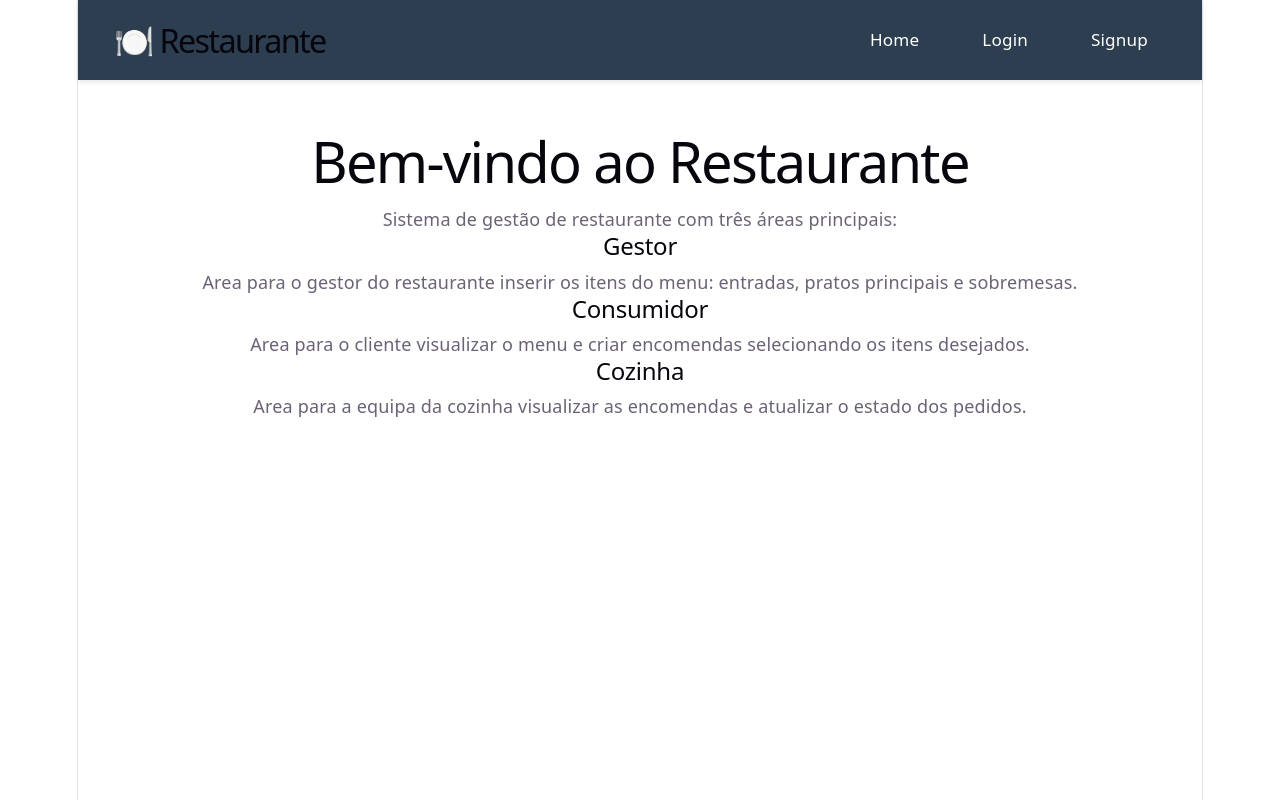
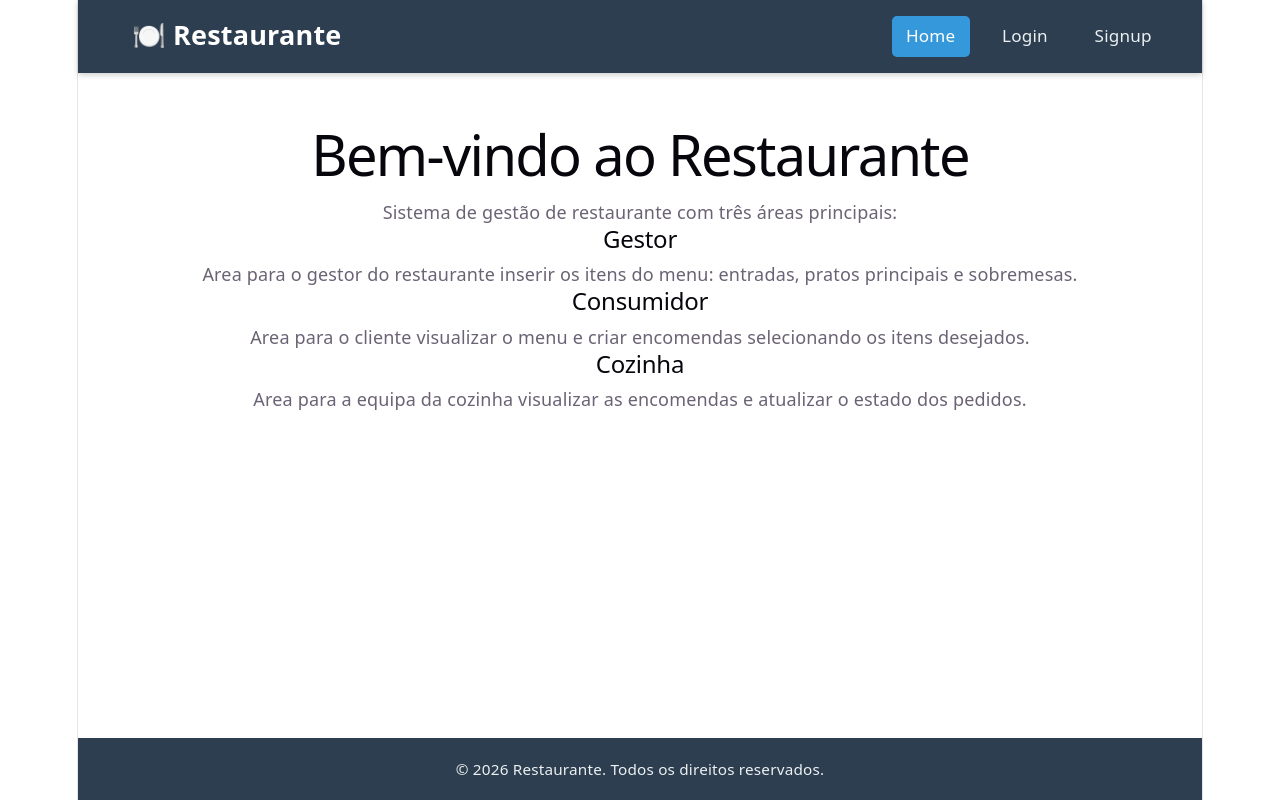
Before and after one commit to JoaoGomes8/ReactTarefaFinal, a React (Vite) app: page / in a window 1280 px wide. Built offline with nearby package versions, Linux system fonts and the light colour scheme.

Commit message:
Adicionar Layout Master com navegação por role

```diff
--- a/src/App.jsx
+++ b/src/App.jsx
@@ -6,14 +6,14 @@ import Login from './pages/Login'
 import Gestor from './pages/Gestor'
 import Consumidor from './pages/Consumidor'
 import Cozinha from './pages/Cozinha'
-import RootLayout from './components/RootLayout'
+import LayoutMaster from './components/LayoutMaster'
 import { AuthProvider } from './contexts/AuthContext'
 import ProtectedRoute from './protectedRoutes/ProtectedRoute'
 
 const router = createBrowserRouter([
   {
     path: "/",
-    element: <RootLayout />,
+    element: <LayoutMaster />,
     children: [
       { index: true, element: <HomePage /> },
       { path: "signup", element: <Signup /> },
--- /dev/null
+++ b/src/components/LayoutMaster.css
@@ -0,0 +1,104 @@
+.layout-wrapper {
+  display: flex;
+  flex-direction: column;
+  min-height: 100vh;
+}
+
+.layout-header {
+  background-color: #2c3e50;
+  color: white;
+  padding: 0.9rem 2rem;
+  display: flex;
+  justify-content: space-between;
+  align-items: center;
+  flex-wrap: wrap;
+  gap: 1rem;
+  box-shadow: 0 2px 6px rgba(0, 0, 0, 0.2);
+}
+
+.header-brand a {
+  color: white;
+  text-decoration: none;
+  font-size: 1.5rem;
+  font-weight: 700;
+}
+
+.header-nav {
+  display: flex;
+  align-items: center;
+  gap: 1rem;
+  flex-wrap: wrap;
+}
+
+.header-nav a {
+  color: #ecf0f1;
+  text-decoration: none;
+  padding: 0.4rem 0.8rem;
+  border-radius: 5px;
+  font-size: 0.95rem;
+  transition: background 0.2s;
+}
+
+.header-nav a:hover,
+.header-nav a.active {
+  background-color: #3498db;
+  color: white;
+}
+
+.header-user {
+  display: flex;
+  align-items: center;
+  gap: 0.75rem;
+}
+
+.header-user span {
+  color: #ecf0f1;
+  font-size: 0.9rem;
+}
+
+.header-user button {
+  background-color: #e74c3c;
+  color: white;
+  border: none;
+  border-radius: 5px;
+  padding: 0.4rem 0.8rem;
+  cursor: pointer;
+  font-size: 0.9rem;
+  transition: background 0.2s;
+}
+
+.header-user button:hover {
+  background-color: #c0392b;
+}
+
+/* ── Main ── */
+.layout-main {
+  flex: 1;
+  padding: 2rem;
+  max-width: 1200px;
+  width: 100%;
+  margin: 0 auto;
+  box-sizing: border-box;
+}
+
+/* ── Footer ── */
+.layout-footer {
+  background-color: #2c3e50;
+  color: #ecf0f1;
+  text-align: center;
+  padding: 1rem;
+  font-size: 0.85rem;
+}
+
+@media (max-width: 768px) {
+  .layout-header {
+    flex-direction: column;
+    align-items: flex-start;
+  }
+
+  .header-nav {
+    flex-direction: column;
+    align-items: flex-start;
+    gap: 0.5rem;
+  }
+}
--- /dev/null
+++ b/src/components/LayoutMaster.jsx
@@ -0,0 +1,60 @@
+import { Outlet, Link, NavLink } from "react-router-dom";
+import { useContext } from "react";
+import { AuthContext } from "../contexts/AuthContext";
+import "./LayoutMaster.css";
+
+export default function LayoutMaster() {
+  const { user, logout } = useContext(AuthContext);
+
+  return (
+    <div className="layout-wrapper">
+      <header className="layout-header">
+        <div className="header-brand">
+          <Link to="/">🍽️ Restaurante</Link>
+        </div>
+
+        <nav className="header-nav">
+          <NavLink to="/" end>
+            Home
+          </NavLink>
+
+          {!user && (
+            <>
+              <NavLink to="/login">Login</NavLink>
+              <NavLink to="/signup">Signup</NavLink>
+            </>
+          )}
+
+          {user?.type === "gestor" && (
+            <NavLink to="/gestor">Gestor do Menu</NavLink>
+          )}
+
+          {user?.type === "consumidor" && (
+            <NavLink to="/consumidor">Fazer Encomenda</NavLink>
+          )}
+
+          {user?.type === "cozinha" && (
+            <NavLink to="/cozinha">Cozinha</NavLink>
+          )}
+
+          {user && (
+            <div className="header-user">
+              <span>Olá, {user.name || user.email}!</span>
+              <button onClick={logout} type="button">
+                Logout
+              </button>
+            </div>
+          )}
+        </nav>
+      </header>
+
+      <main className="layout-main">
+        <Outlet />
+      </main>
+
+      <footer className="layout-footer">
+        <p>© {new Date().getFullYear()} Restaurante. Todos os direitos reservados.</p>
+      </footer>
+    </div>
+  );
+}
```
